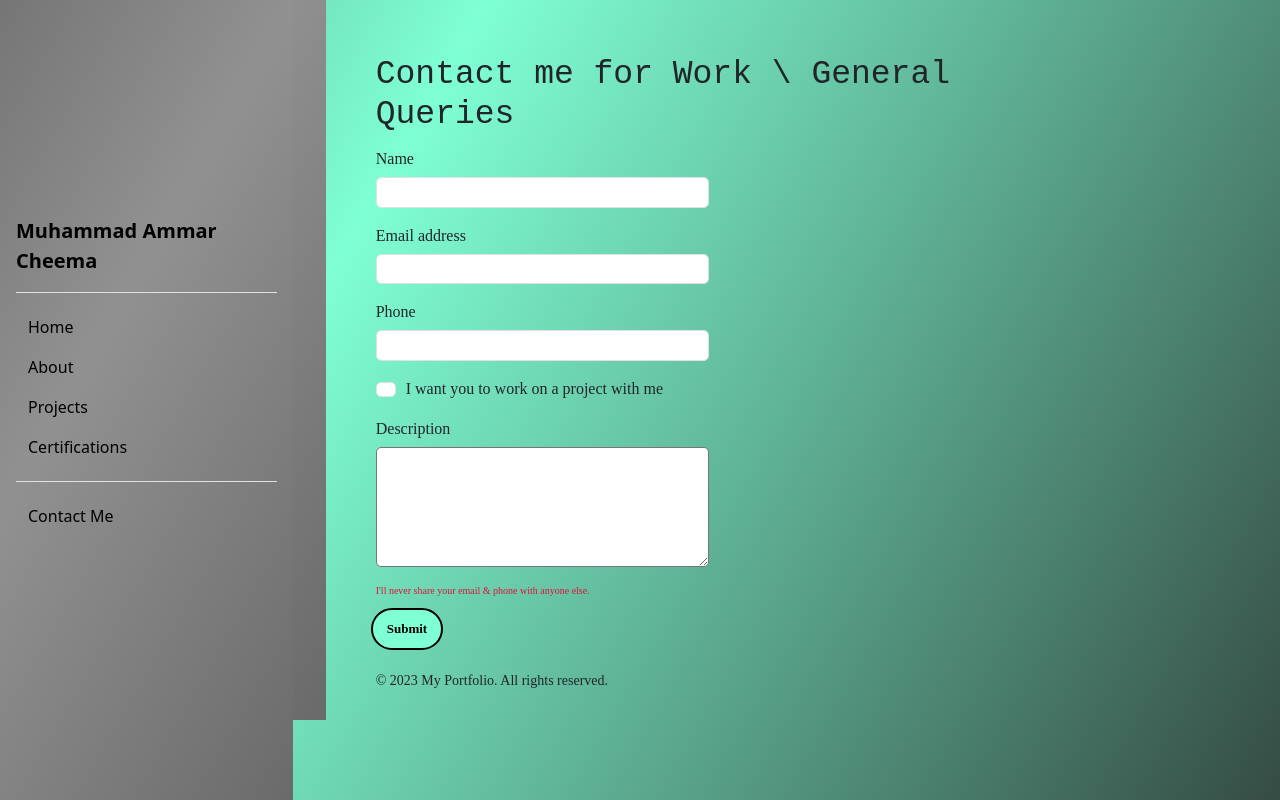
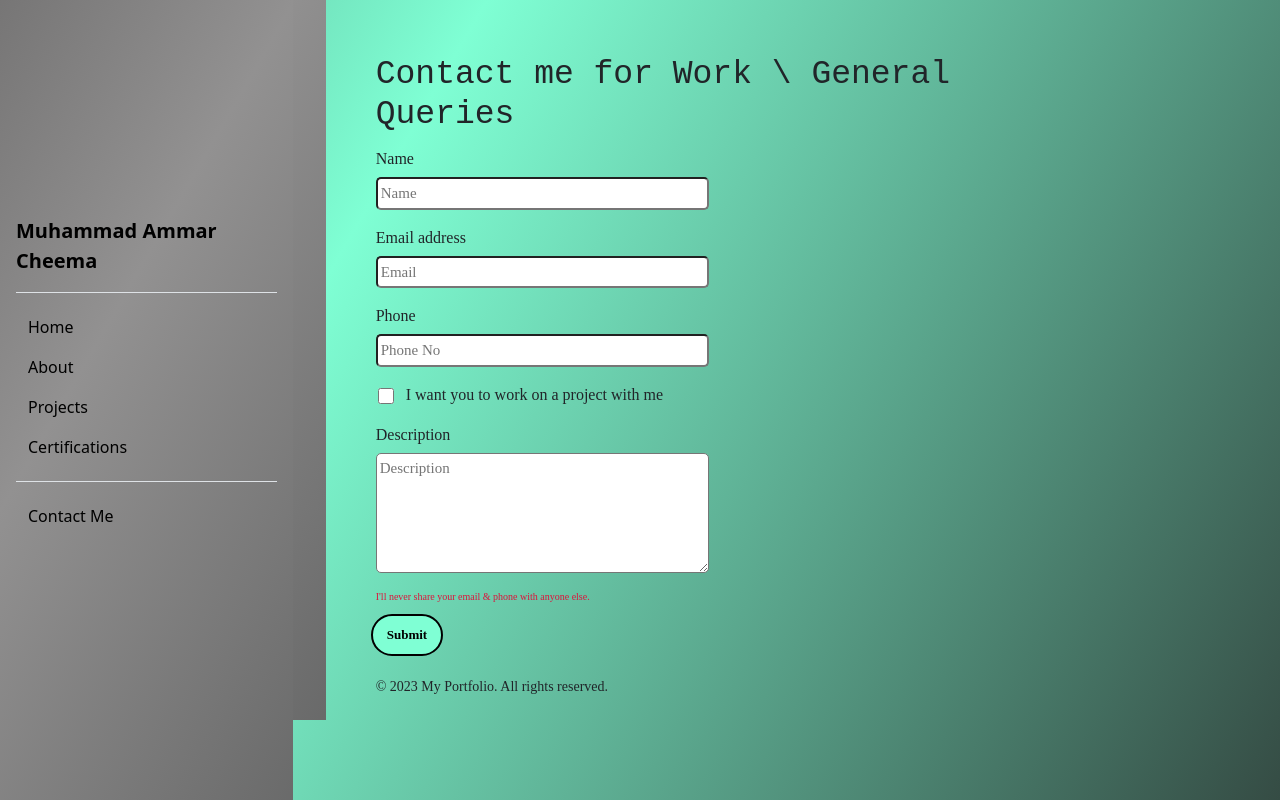
Before and after one commit to muhammadammar33/Resume, a plain HTML site: page contact.html in a window 1280 px wide. Drawn offline with nearby package versions, Linux system fonts and the light colour scheme.

Commit message:
Forms Edits

```diff
--- a/contact.html
+++ b/contact.html
@@ -59,26 +59,26 @@
         <div class="main" style="height: 100%; width: 100%;">
             <div class="contactform">
                 <h1>Contact me for Work \ General Queries</h1>
-                <form>
+                <form action="https://docs.google.com/forms/d/e/1FAIpQLSek5HL9e_ww2-7Z952aoIsfCnAiCXwb9xNwDEnklhJ-er9IrA/formResponse">
                     <div class="mb-3">
                         <label for="clientname" class="form-label">Name</label>
-                        <input type="name" class="form-control" id="clientname">
+                        <input type="text" name="entry.1667143900" placeholder="Name">
                     </div>
                     <div class="mb-3">
                         <label for="clientemail" class="form-label">Email address</label>
-                        <input type="email" class="form-control" id="clientemail" aria-describedby="emailHelp">
+                        <input type="email" name="entry.938777540" placeholder="Email">
                     </div>
                     <div class="mb-3">
                         <label for="clientphone" class="form-label">Phone</label>
-                        <input type="phone" class="form-control" id="clientphone">
+                        <input type="phone" name="entry.928104361" placeholder="Phone No">
                     </div>
                     <div class="mb-3" id="form-check">
-                        <input type="checkbox" class="form-check-input" id="isclient">
+                        <input type="checkbox" name="entry.752656435">
                         <label class="form-check-label" for="isclient">I want you to work on a project with me</label>
                     </div>
                     <div class="mb-3">
                         <label for="description" class="form-label">Description</label>
-                        <textarea name="description" id="description" cols="20" rows="5"></textarea>
+                        <textarea name="entry.1950583484" placeholder="Description" id="description" cols="20" rows="5"></textarea>
                     </div>
                     <div id="emailHelp" class="form-text">I'll never share your email & phone with anyone else.</div>
                     <button type="submit" class="button btn-primary">Submit</button>
```
Also changed, not shown: Form.html (added, +18 -0 lines).
